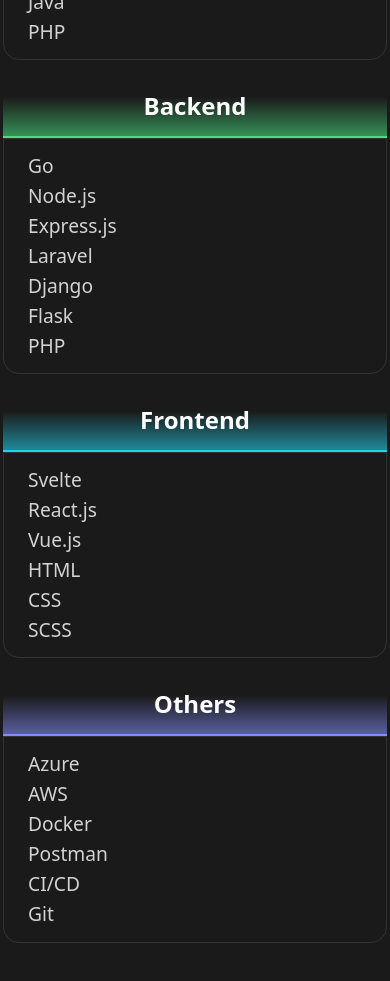
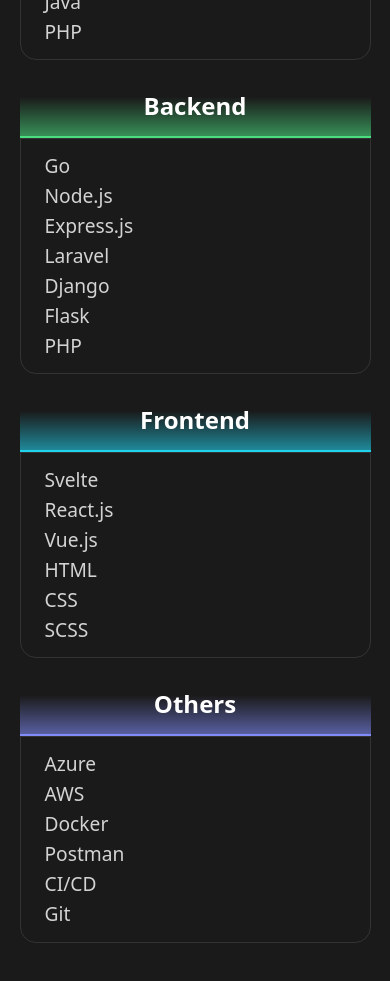
Before and after one commit to Rha02/portfolio, a SvelteKit app: page / in a window 390 px wide. Shown: the part 1720-2701 px from the top of the page. Built offline with nearby package versions, Linux system fonts and the light colour scheme.

Commit message:
Mobile Screen Compatibility for Skills Section

```diff
--- a/src/routes/+page.svelte
+++ b/src/routes/+page.svelte
@@ -60,7 +60,7 @@
 	<div class="skills">
 		<h2>Technical Skills</h2>
 		<div class="skills-cards">
-			<div class="card">
+			<div class="card card-a">
 				<h3 class="card-header red">Databases</h3>
 				<div class="card-body">
 					<ul>
@@ -72,7 +72,7 @@
 					</ul>
 				</div>
 			</div>
-			<div class="card">
+			<div class="card card-b">
 				<h3 class="card-header amber">Languages</h3>
 				<div class="card-body">
 					<ul>
@@ -85,7 +85,7 @@
 					</ul>
 				</div>
 			</div>
-			<div class="card">
+			<div class="card card-c">
 				<h3 class="card-header green">Backend</h3>
 				<div class="card-body">
 					<ul>
@@ -99,7 +99,7 @@
 					</ul>
 				</div>
 			</div>
-			<div class="card">
+			<div class="card card-d">
 				<h3 class="card-header cyan">Frontend</h3>
 				<div class="card-body">
 					<ul>
@@ -112,7 +112,7 @@
 					</ul>
 				</div>
 			</div>
-			<div class="card">
+			<div class="card card-e">
 				<h3 class="card-header indigo">Others</h3>
 				<div class="card-body">
 					<ul>
@@ -210,6 +210,10 @@
 	}
 	.skills {
 		text-align: center;
+		width: 100%;
+		display: flex;
+		flex-direction: column;
+		align-items: center;
 		h2 {
 			font-size: 2rem;
 			font-weight: 700;
@@ -217,9 +221,58 @@
 			margin: 4rem 0 0 0;
 		}
 		.skills-cards {
+			display: grid;
+			grid-template-columns: repeat(1, 1fr);
+			grid-template-areas: 'a' 'b' 'c' 'd' 'e';
+			@include breakpoint.down('md') {
+				width: 100%;
+			}
+			@include breakpoint.up('lg') {
+				gap: 1rem;
+				grid-template-columns: repeat(2, 1fr);
+				grid-template-areas:
+					'a a b b'
+					'a a b b'
+					'c c d d'
+					'c c d d'
+					'. e e .';
+			}
+			@include breakpoint.up('xl') {
+				grid-template-columns: repeat(6, 1fr);
+				grid-template-areas:
+					'a a b b c c'
+					'. d d e e .';
+			}
 			.card {
-				width: 24rem;
+				width: 90%;
+				max-width: 24rem;
 				margin: 1rem 0 0 0;
+				display: flex;
+				flex-direction: column;
+				justify-self: center;
+				@include breakpoint.up('lg') {
+					width: 24rem;
+				}
+				@include breakpoint.up('xl') {
+					width: 100%;
+					min-width: 20rem;
+					max-width: 24rem;
+				}
+				&-a {
+					grid-area: a;
+				}
+				&-b {
+					grid-area: b;
+				}
+				&-c {
+					grid-area: c;
+				}
+				&-d {
+					grid-area: d;
+				}
+				&-e {
+					grid-area: e;
+				}
 				.card-header {
 					font-size: 1.5rem;
 					font-weight: 700;
@@ -252,6 +305,7 @@
 					border: 1px solid var(--border-color);
 					border-bottom-left-radius: 1rem;
 					border-bottom-right-radius: 1rem;
+					flex: auto;
 					ul {
 						list-style: none;
 						margin: 1rem 0 1rem 0;
```
